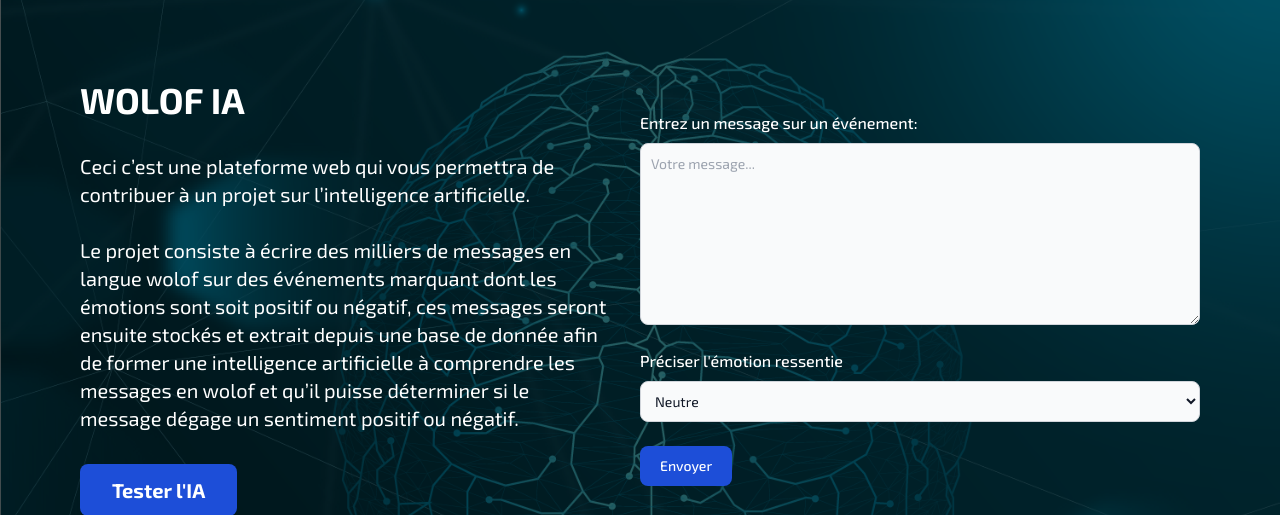
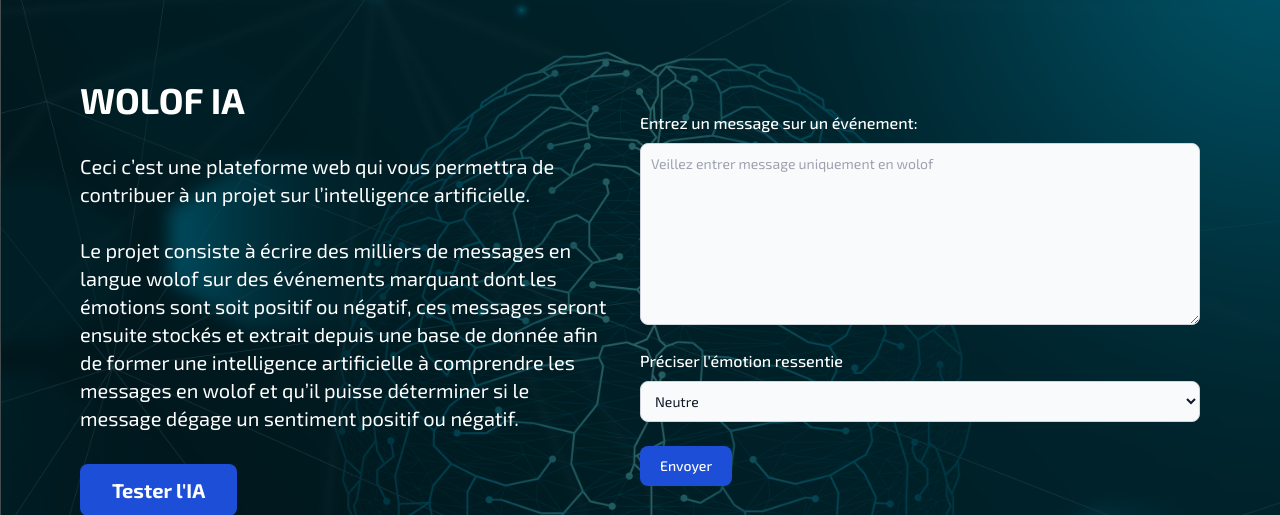
Before and after one commit to Dar-rius/Wolof_IA, a Django app: page /accueil/ in a window 1280 px wide. Shown: the part 72-587 px from the top of the page. Run offline with Django 4.2, Linux system fonts and the light colour scheme; some libraries are stand-ins or nearby versions.

Commit message:
update liste of word

```diff
--- a/message_wolof/templates/message_wolof/index.html
+++ b/message_wolof/templates/message_wolof/index.html
@@ -34,7 +34,7 @@
             </label>
             <textarea name="message" id="id_message" rows="8"
                 class="outline-none block p-2.5 w-full text-sm text-gray-900 bg-gray-50 rounded-lg border border-gray-300 focus:ring-blue-500 focus:border-blue-500 dark:bg-gray-700 dark:border-gray-600 dark:placeholder-gray-400 dark:text-white dark:focus:ring-blue-500 dark:focus:border-blue-500"
-                placeholder="Votre message..."
+                placeholder="Veillez entrer message uniquement en wolof"
                 required minlength="6"
                 /></textarea>
         </div>
--- a/message_wolof/views.py
+++ b/message_wolof/views.py
@@ -32,19 +32,20 @@ def index_view(request):
     #la page dont retourne la fonction avec les champs du formulaires
     return render(request, 'message_wolof/index.html', {'form': form})
 
+
 #une fonction qui lorsque le visiteur arrive sur le route "/" il sera renvoyer vers la page home de l'appli (/message_wolof/home/)
 def redirect_view(request):
     #redirection vers la page "home"
     return redirect('home')
 
+
 #la fonction d'affichage pour la page "data"
 def data_view(request):
-
     #recuperation de toutes les messages en wolof avec leur emotions stocker dans la base de donnees
     messages = Message_wolof.objects.all()
 
     # Liste de mots en francais qui nous servira de verifier si une phrase est en francais et de le supprimer si c'est le cas.
-    sentences = ["bonjour"]
+    sentences = ['bonjour', 'bonsoir', 'bonne soirée', 'bonne soiree', 'soir', 'matin', 'nuit', 'au revoir', 'eau', 'eu ', 'sa va', 'va', 'ca va', 'avais']
 
     # Boucle for permettant de supprimer les phrases ecrirte en francais
     for word in sentences:
@@ -59,6 +60,7 @@ def data_view(request):
     #la page dont retourne la fonction
     return render(request, 'message_wolof/messages.html', {'messages': messages})
 
+
 #La fonction d'affichage pour la page "ia"
 def ai_view(request):
 
```
Also changed, not shown: db.sqlite3.
